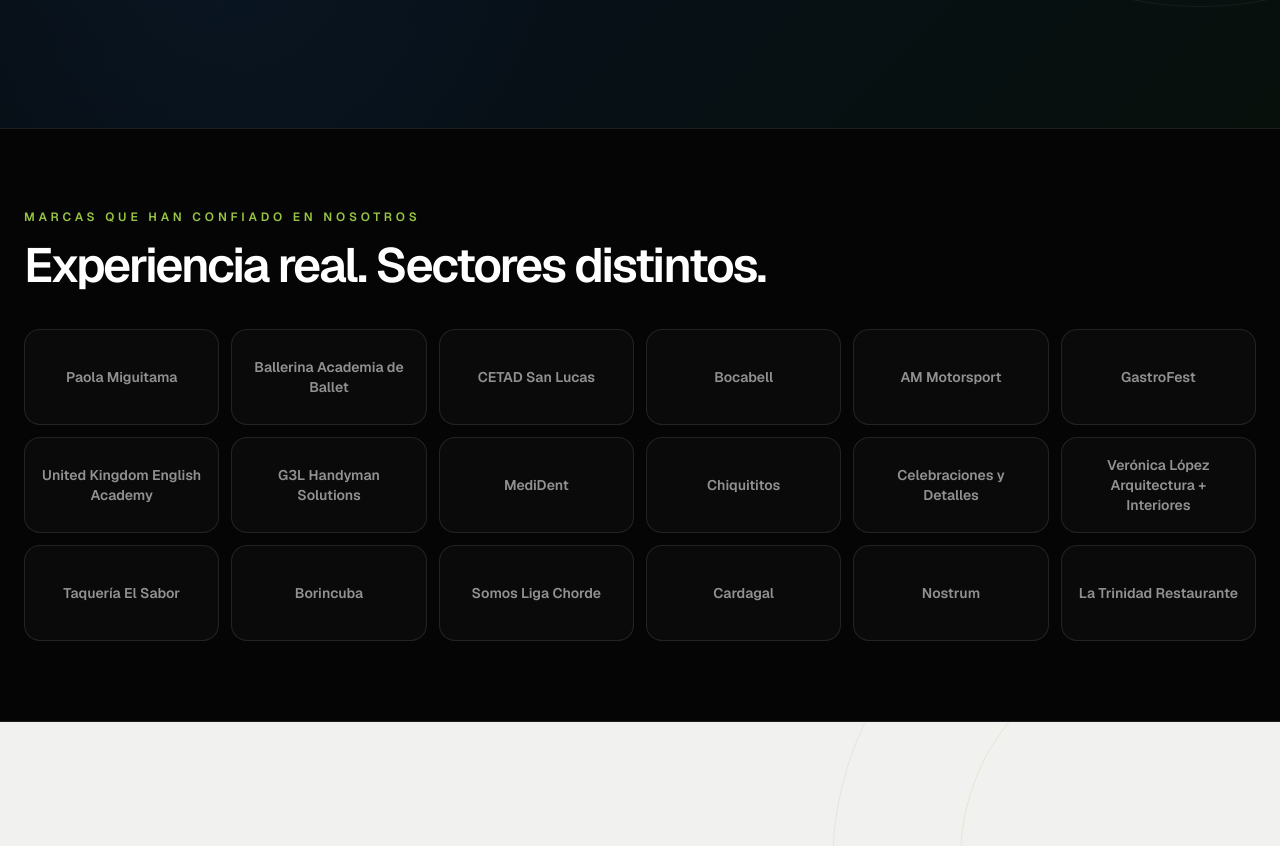
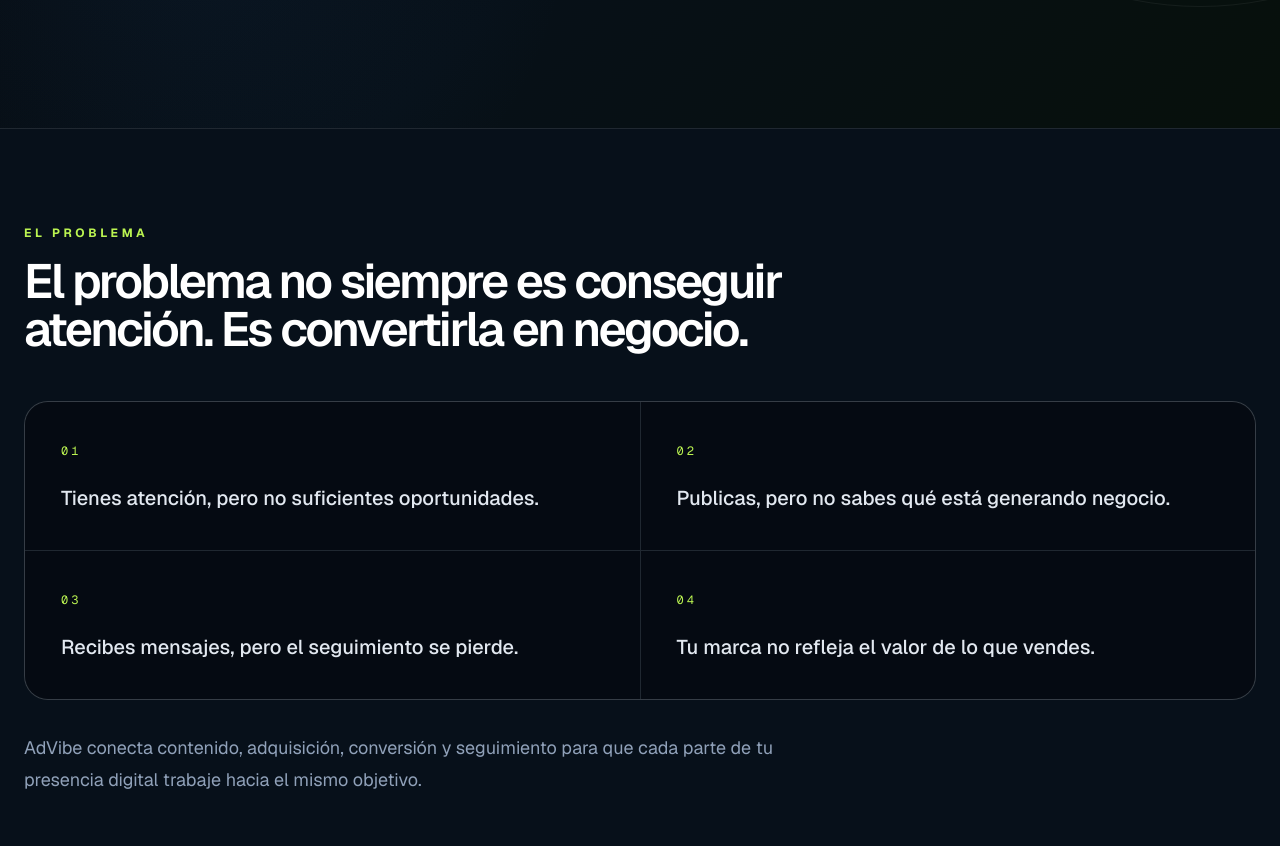
Before and after one commit to pablowebster94-sudo/advibe, a Next.js app: page / in a window 1280 px wide. Shown: the part 827-1673 px from the top of the page. Built offline with nearby package versions, Linux system fonts and the light colour scheme.

Commit message:
feat: connect conversion strategy to homepage

```diff
--- a/app/page.tsx
+++ b/app/page.tsx
@@ -1,5 +1,6 @@
 import Navbar from "@/components/Navbar";
 import Hero from "@/components/Hero";
+import ConversionStrategy from "@/components/ConversionStrategy";
 import Clients from "@/components/Clients";
 import ClientsMarquee from "@/components/ClientsMarquee";
 import Services from "@/components/Services";
@@ -23,6 +24,7 @@ export default function Home() {
       <main className="relative overflow-hidden pb-24">
         <Navbar />
         <Hero />
+        <ConversionStrategy />
         <ClientsMarquee />
         <Services />
         <Portfolio />
```
